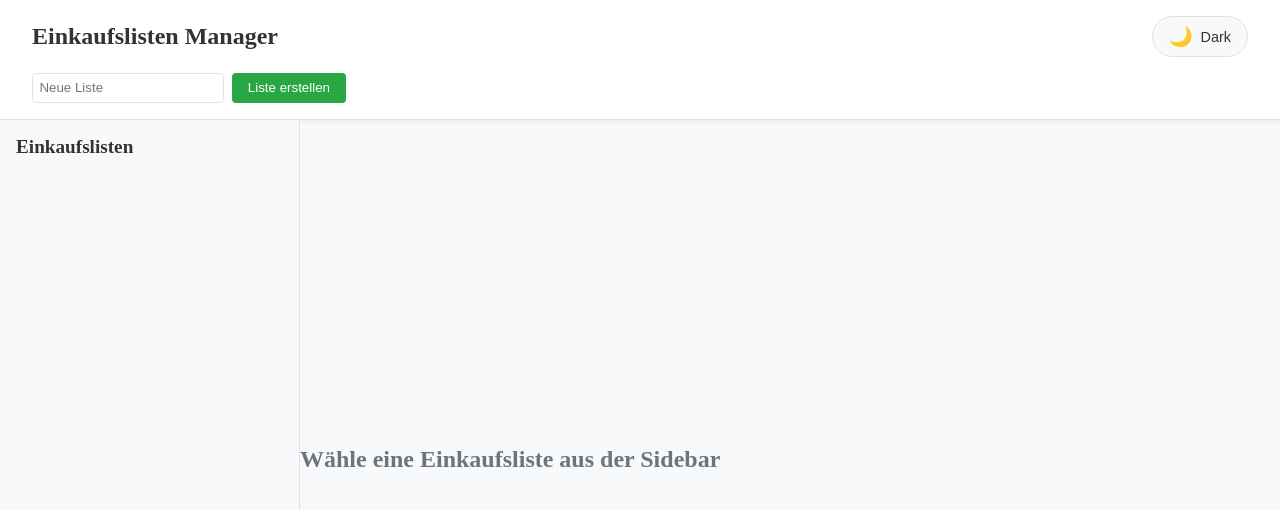
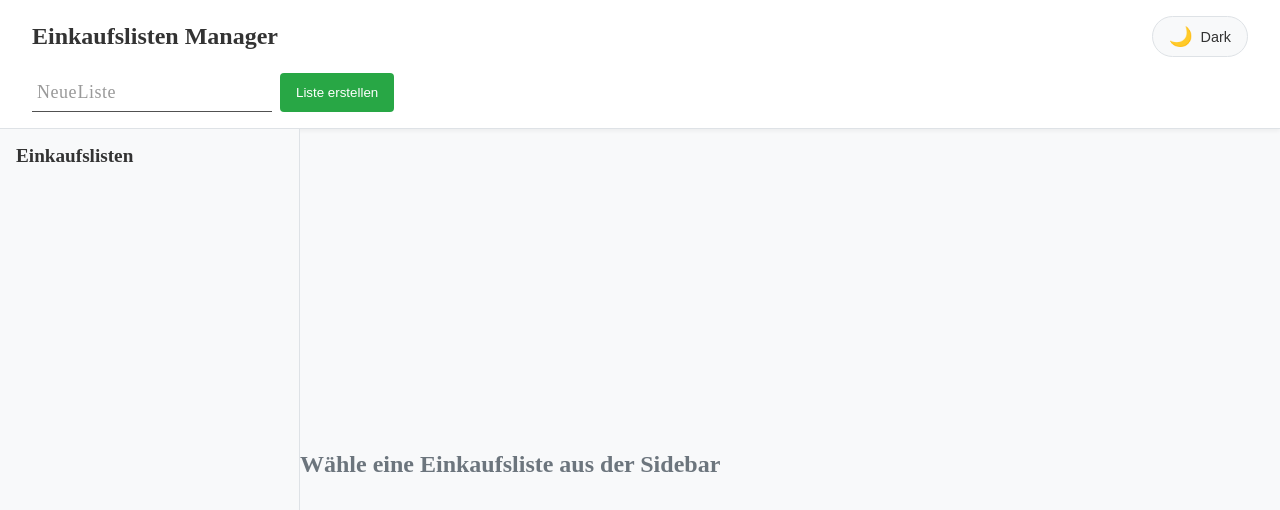
Before and after one commit to Paul-lift/einfkaufsListe-M322, a Next.js app: page / in a window 1280 px wide. Shown: the top 510 px of the page. Built offline with nearby package versions, Linux system fonts and the light colour scheme.

Commit message:
Add WaveInput component and refactor forms to use it; update styles for improved layout

```diff
--- a/src/app/components/ListDetail.jsx
+++ b/src/app/components/ListDetail.jsx
@@ -2,6 +2,7 @@
 import React from "react";
 import ShoppingListItem from "./ShoppingListItem";
 import styles from "./ListDetail.module.css";
+import WaveInput from "./WaveInput";
 
 export default function ListDetail({ list, onAddItem, onRemoveItem, onToggleItem }) {
   if (!list) {
@@ -33,13 +34,13 @@ export default function ListDetail({ list, onAddItem, onRemoveItem, onToggleItem
           e.target.reset();
         }
       }} className={styles.addItemForm}>
-        <input
+        <WaveInput
           name="itemName"
-          placeholder="Neues Produkt"
+          label="Neues Produkt"
           required
-          className={styles.input}
         />
-        <input
+        <div className={styles.quantityAndAdd}>
+          <input
           name="quantity"
           type="number"
           min="1"
@@ -47,6 +48,7 @@ export default function ListDetail({ list, onAddItem, onRemoveItem, onToggleItem
           className={styles.quantityInput}
         />
         <button type="submit" className={styles.addButton}>Hinzufügen</button>
+        </div>
       </form>
 
       <div className={styles.itemList}>
--- a/src/app/components/ListDetail.module.css
+++ b/src/app/components/ListDetail.module.css
@@ -38,6 +38,7 @@
 
 .addItemForm {
   display: flex;
+  justify-content: space-between;
   gap: 0.5rem;
   margin-bottom: 2rem;
   padding: 1rem;
--- a/src/app/components/ShoppingListForm.jsx
+++ b/src/app/components/ShoppingListForm.jsx
@@ -1,6 +1,7 @@
 "use client";
 import React, { useState } from "react";
 import styles from "./ShoppingListForm.module.css";
+import WaveInput from "./WaveInput";
 
 export default function ShoppingListForm({ onCreate }) {
   const [name, setName] = useState("");
@@ -15,11 +16,10 @@ export default function ShoppingListForm({ onCreate }) {
 
   return (
     <form onSubmit={handleSubmit} className={styles.form}>
-      <input
-        className={styles.input}
+      <WaveInput
         value={name}
         onChange={e => setName(e.target.value)}
-        placeholder="Neue Liste"
+        label="Neue Liste"
         required
       />
       <button type="submit" className={styles.button}>Liste erstellen</button>
--- /dev/null
+++ b/src/app/components/WaveInput.jsx
@@ -0,0 +1,149 @@
+'use client';
+
+import React, { useId } from 'react';
+import styled from 'styled-components';
+import PropTypes from 'prop-types';
+
+function WaveInput({
+  label = 'Label',
+  type = 'text',
+  name,
+  id,
+  required = false,
+  value,
+  onChange,
+  placeholder = '',
+  disabled = false,
+  className,
+  width = '240px',
+  autoComplete,
+}) {
+  const rid = useId();
+  const inputId = id || name || rid;
+
+  return (
+    <StyledWrapper className={className} $width={width}>
+      <div className="wave-group">
+        <input
+          id={inputId}
+          name={name}
+          required={required}
+          type={type}
+          className="input"
+          value={value}
+          onChange={onChange}
+          placeholder={placeholder}
+          disabled={disabled}
+          autoComplete={autoComplete}
+        />
+
+        <span className="bar" />
+
+        <label className="label" htmlFor={inputId}>
+          {Array.from(label).map((ch, i) => (
+            <span
+              key={`${ch}-${i}`}
+              className="label-char"
+              style={{ ['--index']: i }}
+            >
+              {ch}
+            </span>
+          ))}
+        </label>
+      </div>
+    </StyledWrapper>
+  );
+}
+
+WaveInput.propTypes = {
+  label: PropTypes.string,
+  type: PropTypes.string,
+  name: PropTypes.string,
+  id: PropTypes.string,
+  required: PropTypes.bool,
+  value: PropTypes.string,
+  onChange: PropTypes.func,
+  placeholder: PropTypes.string,
+  disabled: PropTypes.bool,
+  className: PropTypes.string,
+  width: PropTypes.string,
+  autoComplete: PropTypes.string,
+};
+
+const StyledWrapper = styled.div`
+  .wave-group {
+    position: relative;
+  }
+
+  .wave-group .input {
+    font-size: 16px;
+    padding: 10px 10px 10px 5px;
+    display: block;
+    width: ${(p) => p.$width};
+    border: none;
+    border-bottom: 1px solid #515151;
+    background: transparent;
+    color: inherit;
+  }
+
+  .wave-group .input:focus {
+    outline: none;
+  }
+
+  .wave-group .label {
+    color: #999;
+    font-size: 18px;
+    font-weight: normal;
+    position: absolute;
+    pointer-events: none;
+    left: 5px;
+    top: 10px;
+    display: flex;
+    gap: 0.5px;
+    line-height: 1;
+  }
+
+  .wave-group .label-char {
+    transition: 0.2s ease all;
+    transition-delay: calc(var(--index) * 0.05s);
+  }
+
+  .wave-group .input:focus ~ label .label-char,
+  .wave-group .input:valid ~ label .label-char {
+    transform: translateY(-20px);
+    font-size: 14px;
+    color: #5264ae;
+  }
+
+  .wave-group .bar {
+    position: relative;
+    display: block;
+    width: ${(p) => p.$width};
+  }
+
+  .wave-group .bar:before,
+  .wave-group .bar:after {
+    content: '';
+    height: 2px;
+    width: 0;
+    bottom: 1px;
+    position: absolute;
+    background: #5264ae;
+    transition: 0.2s ease all;
+  }
+
+  .wave-group .bar:before {
+    left: 50%;
+  }
+
+  .wave-group .bar:after {
+    right: 50%;
+  }
+
+  .wave-group .input:focus ~ .bar:before,
+  .wave-group .input:focus ~ .bar:after {
+    width: 50%;
+  }
+`;
+
+export default WaveInput;
```
